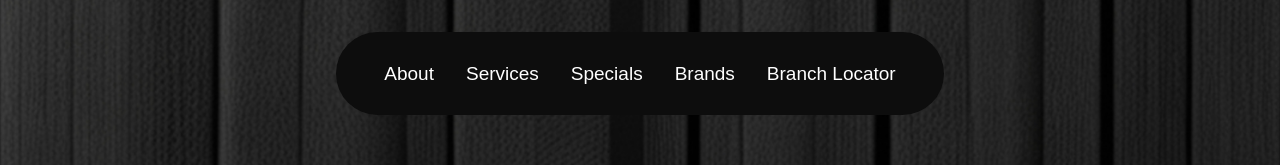
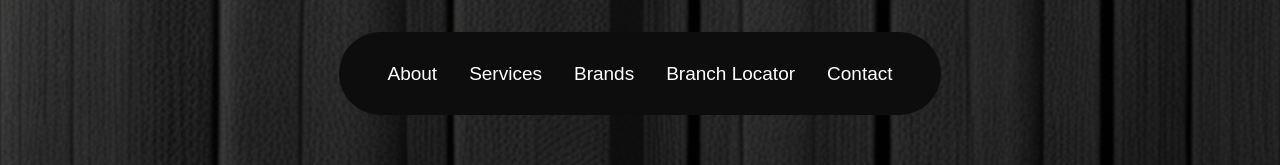
Before and after one commit to Psyfo/mrbuild-web, a Next.js app: page / in a window 1280 px wide. Shown: the top 165 px of the page. Built offline with nearby package versions, Linux system fonts and the light colour scheme; a web font is replaced by a local one.

Commit message:
Refactor Header component to use a centralized navItems array for navigation links

```diff
--- a/src/app/components/Header/Header.tsx
+++ b/src/app/components/Header/Header.tsx
@@ -1,7 +1,10 @@
 'use client';
+import { AnimatePresence, motion } from 'framer-motion';
 import Image from 'next/image';
-import { AnimatePresence, motion } from 'framer-motion';
 import { useState } from 'react';
+
+const navItems = ['About', 'Services', 'Brands', 'Branch Locator', 'Contact'];
+// removed Specials for now
 
 export default function Header() {
   const [isOpen, setIsOpen] = useState(false);
@@ -87,13 +90,7 @@ export default function Header() {
               />
 
               <nav className='flex flex-col gap-[1.5rem] items-start justify-center'>
-                {[
-                  'About',
-                  'Services',
-                  'Specials',
-                  'Brands',
-                  'Branch Locator',
-                ].map((item, index) => (
+                {navItems.map((item, index) => (
                   <motion.a
                     key={item}
                     href={`/#${item.toLowerCase().replace(' ', '-')}`}
@@ -121,8 +118,7 @@ export default function Header() {
         initial='hidden'
         animate='visible'
       >
-        {['About', 'Services', 'Specials', 'Brands', 'Branch Locator'].map(
-          (item) => (
+        {navItems.map((item) => (
           <a
             key={item}
             href={`/#${item.toLowerCase().replace(' ', '-')}`}
@@ -130,8 +126,7 @@ export default function Header() {
           >
             {item}
           </a>
-          )
-        )}
+        ))}
       </motion.nav>
     </header>
   );
```
Lines whose indentation alone changed are shown as unchanged.
